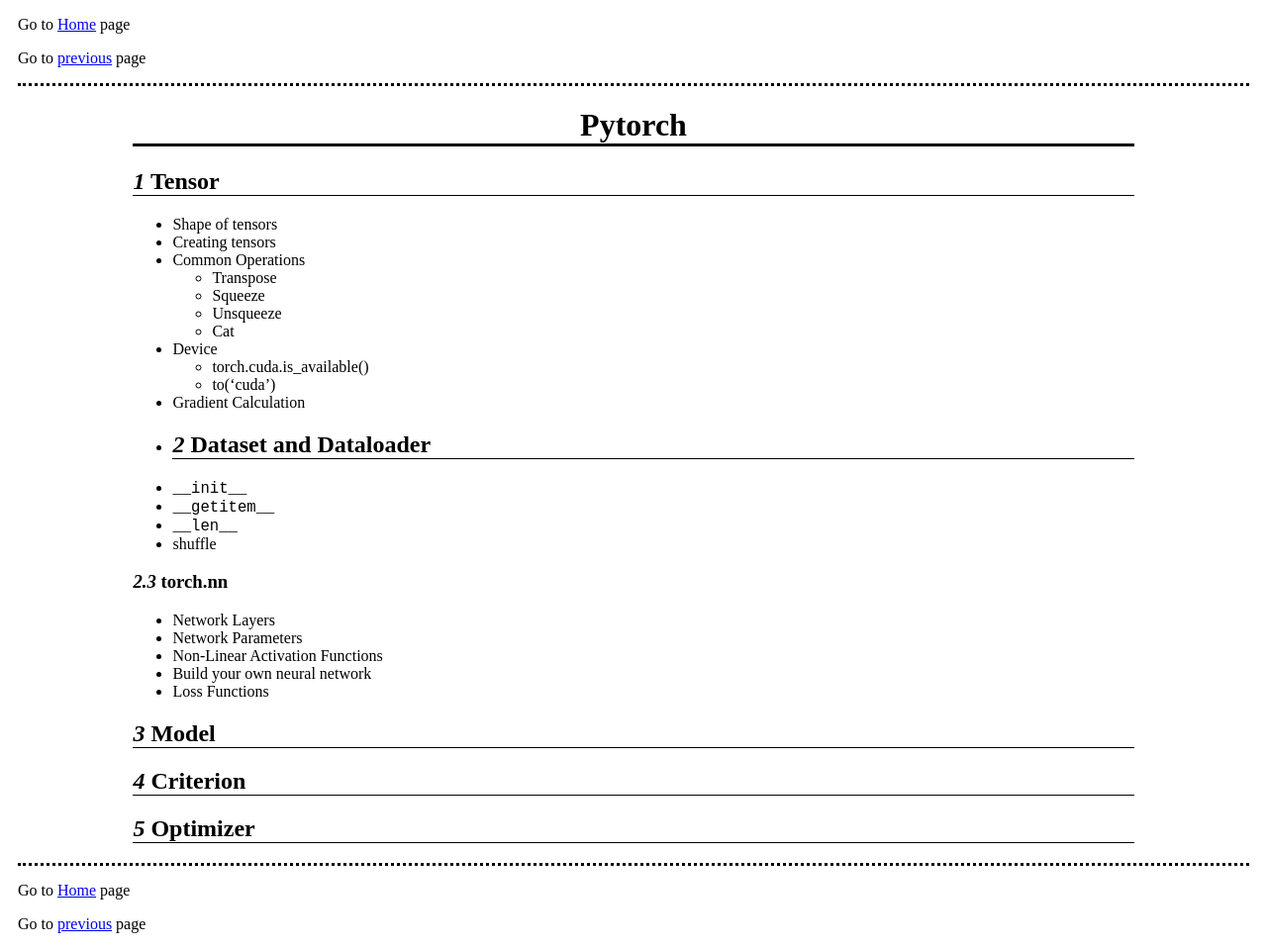
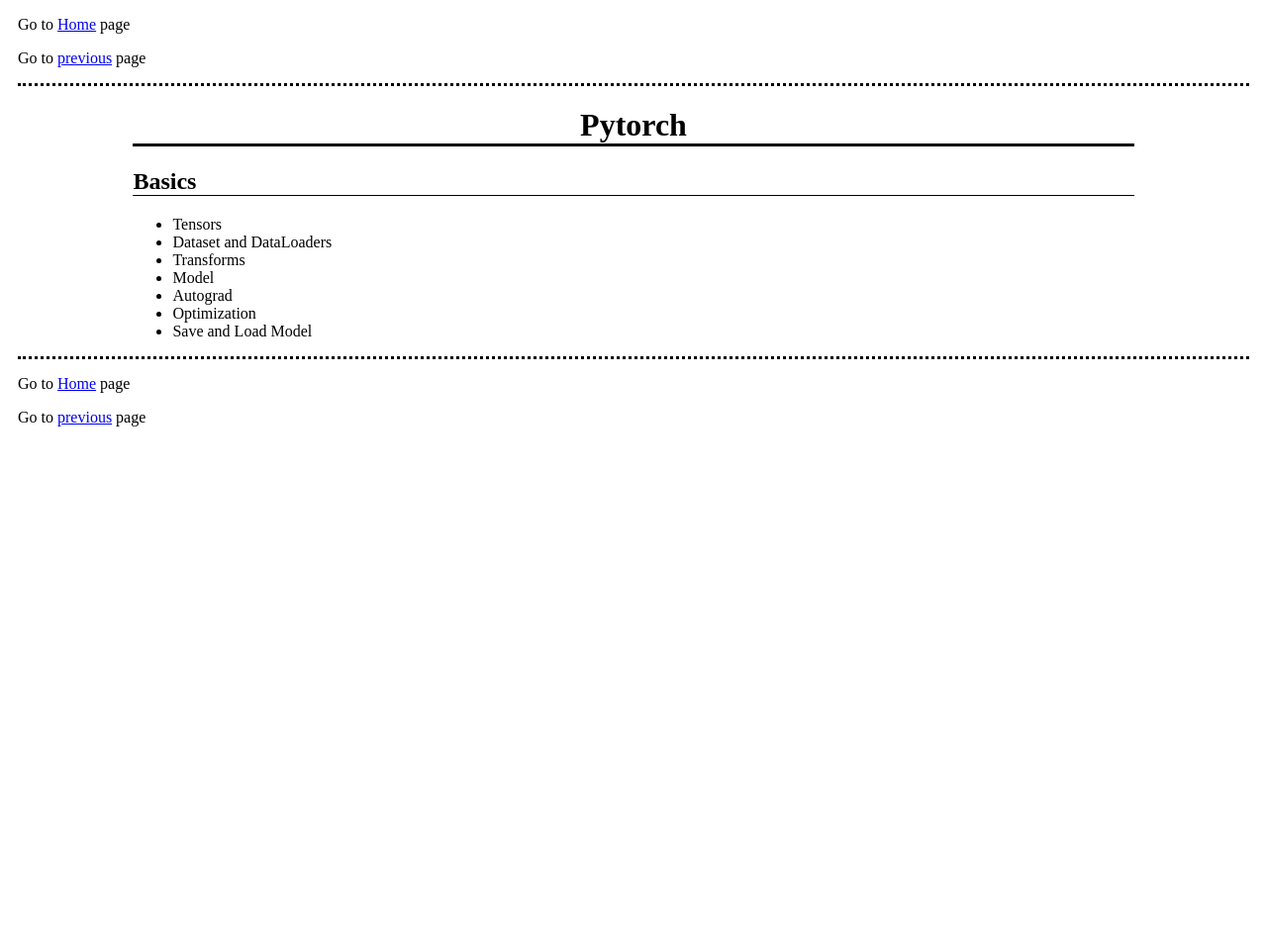
Before and after one commit to WGZ-W/wgz-w.github.io, a Jekyll site: the page built from _posts/Study/2024-11-10-pytorch.md, in a window 1280 px wide. Shown: the whole page at 99% size. Built offline with Jekyll 4.4.1, drawn with Linux system fonts in a browser that asks for light colours; after the commit the page ends 900 px from its top, so only the background shows below that.

Commit message:
python and pytorch and study guide

```diff
--- a/_posts/Study/2024-11-10-pytorch.md
+++ b/_posts/Study/2024-11-10-pytorch.md
@@ -6,32 +6,11 @@
 
 # Pytorch
 
-## *1* Tensor
-- Shape of tensors
-- Creating tensors
-- Common Operations
-  - Transpose
-  - Squeeze
-  - Unsqueeze
-  - Cat
-- Device
-  - torch.cuda.is_available()
-  - to('cuda')
-- Gradient Calculation
--
-## *2* Dataset and Dataloader
-- `__init__`
-- `__getitem__`
-- `__len__`
-- shuffle
-
-### *2.3* torch.nn
-- Network Layers
-- Network Parameters
-- Non-Linear Activation Functions
-- Build your own neural network
-- Loss Functions
-
-## *3* Model
-## *4* Criterion
-## *5* Optimizer
+## Basics
+- Tensors
+- Dataset and DataLoaders
+- Transforms
+- Model
+- Autograd
+- Optimization
+- Save and Load Model
```
Also changed, not shown: _posts/Study/2024-11-07-python.md (+14 -14 lines), _posts/Study/2024-11-25-study-guide.md (+11 -16 lines), mindmap/python.html (+1 -1 lines).
